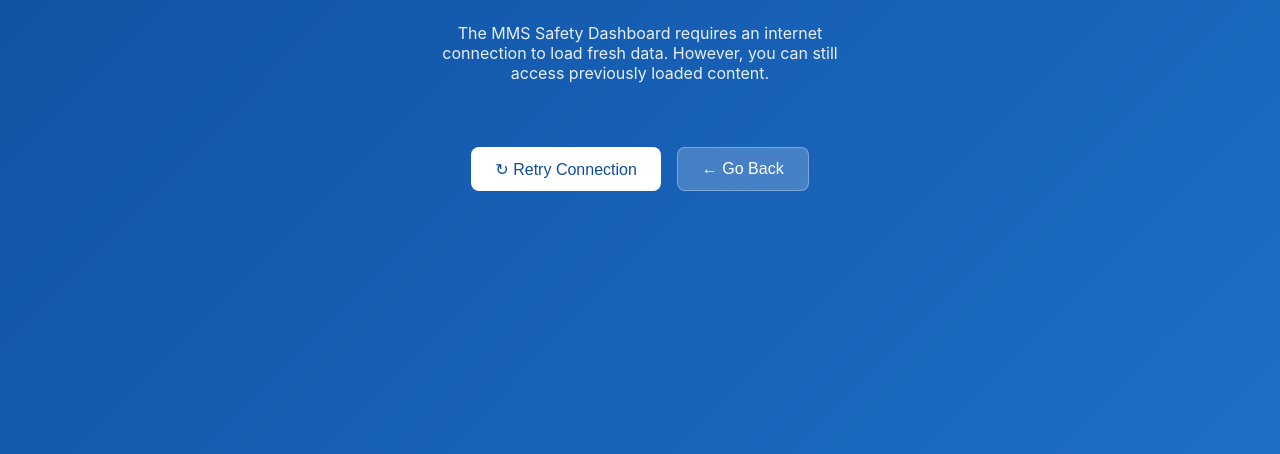
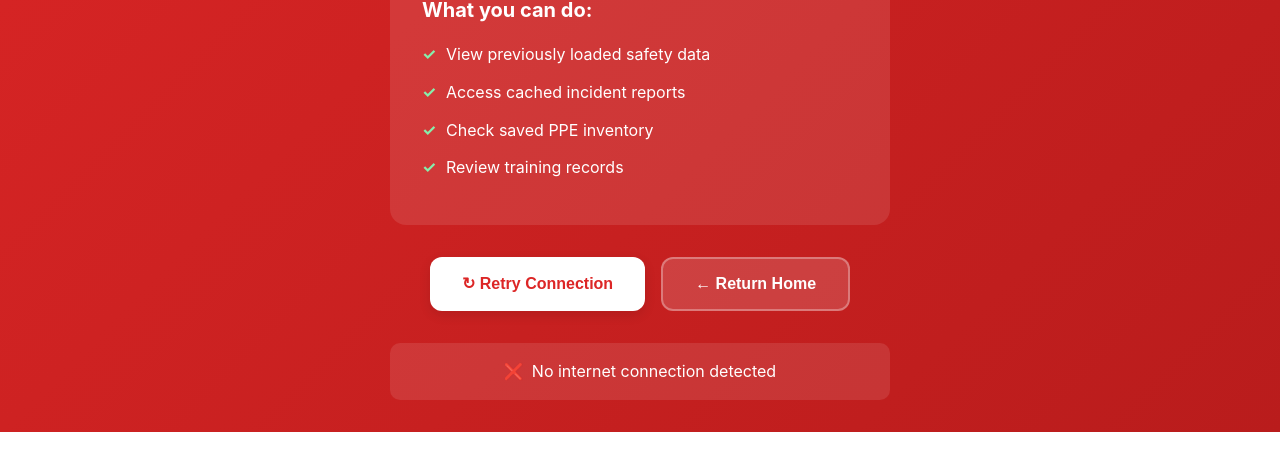
Before and after one commit to cephasgm/Health-Safety-PWA-for-Metal-Management, a plain HTML site: page offline.html in a window 1280 px wide. Shown: the part 426-880 px from the top of the page. After the commit the page ends 858 px from the top, so only its background shows below. Drawn offline with Linux system fonts and the light colour scheme.

Commit message:
Enhance offline.html layout and connection handling
Updated offline page styling and functionality.

```diff
--- a/offline.html
+++ b/offline.html
@@ -4,75 +4,266 @@
     <meta charset="UTF-8">
     <meta name="viewport" content="width=device-width, initial-scale=1.0">
     <title>MMS Safety - Offline</title>
+    <link rel="manifest" href="./manifest.json">
     <style>
+        :root {
+            --primary: #dc2626;
+            --primary-dark: #b91c1c;
+        }
+
+        * {
+            margin: 0;
+            padding: 0;
+            box-sizing: border-box;
+        }
+
         body {
             font-family: -apple-system, BlinkMacSystemFont, 'Segoe UI', Roboto, sans-serif;
-            background: linear-gradient(135deg, #0d4d9c, #1e6ec8);
+            background: linear-gradient(135deg, var(--primary), var(--primary-dark));
             color: white;
-            height: 100vh;
+            min-height: 100vh;
             display: flex;
             flex-direction: column;
             align-items: center;
             justify-content: center;
             text-align: center;
             padding: 2rem;
+            line-height: 1.6;
         }
+
+        .container {
+            max-width: 500px;
+            width: 100%;
+        }
+
         .offline-icon {
-            font-size: 4rem;
+            font-size: 5rem;
+            margin-bottom: 2rem;
+            animation: pulse 2s infinite;
+        }
+
+        h1 {
+            font-size: 2.5rem;
             margin-bottom: 1rem;
+            font-weight: 700;
         }
-        h1 {
-            font-size: 2rem;
-            margin-bottom: 1rem;
-        }
-        p {
-            font-size: 1rem;
+
+        .subtitle {
+            font-size: 1.1rem;
             opacity: 0.9;
             margin-bottom: 2rem;
             max-width: 400px;
+            margin-left: auto;
+            margin-right: auto;
         }
+
+        .features {
+            background: rgba(255, 255, 255, 0.1);
+            border-radius: 16px;
+            padding: 2rem;
+            margin: 2rem 0;
+            text-align: left;
+        }
+
+        .features h3 {
+            margin-bottom: 1rem;
+            font-size: 1.25rem;
+        }
+
+        .features ul {
+            list-style: none;
+        }
+
+        .features li {
+            margin-bottom: 0.75rem;
+            padding-left: 1.5rem;
+            position: relative;
+        }
+
+        .features li:before {
+            content: "✓";
+            position: absolute;
+            left: 0;
+            color: #86efac;
+            font-weight: bold;
+        }
+
         .actions {
             display: flex;
             gap: 1rem;
+            justify-content: center;
             margin-top: 2rem;
+            flex-wrap: wrap;
         }
+
         button {
-            padding: 0.75rem 1.5rem;
+            padding: 1rem 2rem;
             border: none;
-            border-radius: 8px;
+            border-radius: 12px;
             font-size: 1rem;
+            font-weight: 600;
             cursor: pointer;
-            transition: transform 0.2s;
+            transition: all 0.3s ease;
+            min-width: 160px;
         }
-        button:hover {
-            transform: translateY(-2px);
-        }
+
         .retry {
             background: white;
-            color: #0d4d9c;
+            color: var(--primary);
+            box-shadow: 0 4px 12px rgba(0,0,0,0.1);
         }
-        .continue {
-            background: rgba(255,255,255,0.2);
+
+        .retry:hover {
+            transform: translateY(-2px);
+            box-shadow: 0 8px 24px rgba(0,0,0,0.2);
+        }
+
+        .home {
+            background: rgba(255, 255, 255, 0.15);
             color: white;
-            border: 1px solid rgba(255,255,255,0.3);
+            border: 2px solid rgba(255, 255, 255, 0.3);
+        }
+
+        .home:hover {
+            background: rgba(255, 255, 255, 0.25);
+        }
+
+        .connection-status {
+            margin-top: 2rem;
+            padding: 1rem;
+            background: rgba(255, 255, 255, 0.1);
+            border-radius: 10px;
+            display: flex;
+            align-items: center;
+            justify-content: center;
+            gap: 0.5rem;
+        }
+
+        @keyframes pulse {
+            0% { transform: scale(1); }
+            50% { transform: scale(1.1); }
+            100% { transform: scale(1); }
+        }
+
+        @keyframes spin {
+            from { transform: rotate(0deg); }
+            to { transform: rotate(360deg); }
+        }
+
+        .spinner {
+            display: inline-block;
+            animation: spin 1s linear infinite;
+            margin-right: 0.5rem;
+        }
+
+        @media (max-width: 768px) {
+            .actions {
+                flex-direction: column;
+            }
+
+            button {
+                width: 100%;
+            }
         }
     </style>
 </head>
 <body>
-    <div class="offline-icon">📶</div>
-    <h1>You're Offline</h1>
-    <p>The MMS Safety Dashboard requires an internet connection to load fresh data. However, you can still access previously loaded content.</p>
-    <div class="actions">
-        <button class="retry" onclick="window.location.reload()">↻ Retry Connection</button>
-        <button class="continue" onclick="window.history.back()">← Go Back</button>
+    <div class="container">
+        <div class="offline-icon">📶</div>
+
+        <h1>You're Offline</h1>
+
+        <p class="subtitle">
+            The MMS Safety Dashboard requires an internet connection to load fresh data and sync information.
+        </p>
+
+        <div class="features">
+            <h3>What you can do:</h3>
+            <ul>
+                <li>View previously loaded safety data</li>
+                <li>Access cached incident reports</li>
+                <li>Check saved PPE inventory</li>
+                <li>Review training records</li>
+            </ul>
+        </div>
+
+        <div class="actions">
+            <button class="retry" onclick="retryConnection()">
+                <span id="spinner" class="spinner" style="display: none;">↻</span>
+                <span id="retryText">↻ Retry Connection</span>
+            </button>
+            <button class="home" onclick="goHome()">← Return Home</button>
+        </div>
+
+        <div class="connection-status" id="connectionStatus">
+            <div id="statusIcon">❌</div>
+            <div>No internet connection detected</div>
+        </div>
     </div>
+
     <script>
-        // Check connection status periodically
+        let retryCount = 0;
+        const maxRetries = 5;
+
+        function retryConnection() {
+            const spinner = document.getElementById('spinner');
+            const retryText = document.getElementById('retryText');
+            const statusIcon = document.getElementById('statusIcon');
+
+            spinner.style.display = 'inline-block';
+            retryText.textContent = 'Checking connection...';
+
+            retryCount++;
+
+            setTimeout(() => {
+                if (navigator.onLine) {
+                    statusIcon.textContent = '✅';
+                    statusIcon.style.color = '#86efac';
+                    document.querySelector('.connection-status').innerHTML =
+                        '<div>✅ Connection restored! Reloading...</div>';
+
+                    setTimeout(() => {
+                        window.location.href = './index.html';
+                    }, 1000);
+                } else {
+                    spinner.style.display = 'none';
+                    retryText.textContent = `Retry (${retryCount}/${maxRetries})`;
+
+                    if (retryCount >= maxRetries) {
+                        retryText.textContent = 'Try again later';
+                        document.getElementById('retry').disabled = true;
+                    }
+
+                    statusIcon.textContent = '❌';
+                    statusIcon.style.color = '#fca5a5';
+                }
+            }, 1500);
+        }
+
+        function goHome() {
+            window.location.href = './index.html';
+        }
+
+        // Monitor connection status
+        window.addEventListener('online', () => {
+            document.getElementById('connectionStatus').innerHTML =
+                '<div>✅ Connection restored! Page will reload...</div>';
+            setTimeout(() => {
+                window.location.href = './index.html';
+            }, 2000);
+        });
+
+        window.addEventListener('offline', () => {
+            document.getElementById('connectionStatus').innerHTML =
+                '<div>❌ Connection lost. Working offline.</div>';
+        });
+
+        // Auto-retry every 10 seconds
         setInterval(() => {
-            if (navigator.onLine) {
-                window.location.reload();
+            if (!navigator.onLine && retryCount < maxRetries) {
+                retryConnection();
             }
-        }, 5000);
+        }, 10000);
     </script>
 </body>
 </html>
```
